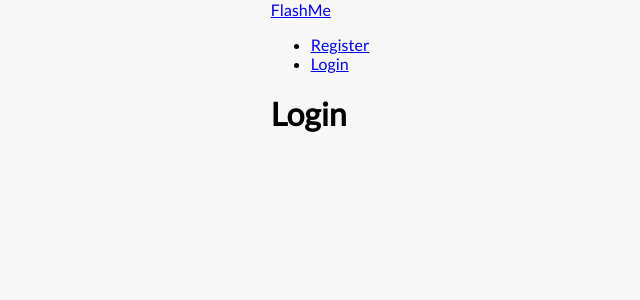
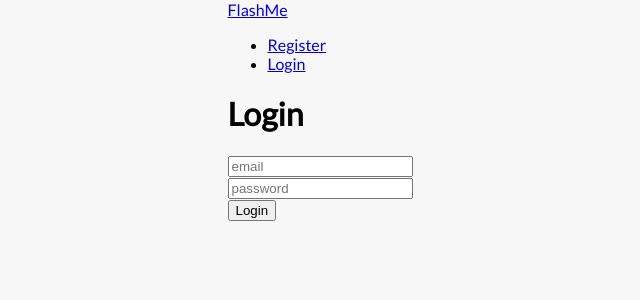
Before and after one commit to LeeTann/Flashcard-App, a React (Create React App) app in the folder client/: page /login in a window 1280 px wide. Shown: the top 300 px of the page, without its empty margins (320-960 px from the left). Built offline with nearby package versions, Linux system fonts and the light colour scheme.

Commit message:
Added login ability

```diff
--- a/client/src/components/login/Login.js
+++ b/client/src/components/login/Login.js
@@ -1,9 +1,66 @@
-import React from 'react'
+import React, { useState, useEffect, useContext } from 'react'
+import AuthContext from '../../context/auth/AuthContext'
 
-function Login() {
+function Login(props) {
+  const authContext = useContext(AuthContext)
+  const { loginUser, error, clearErrors, isAuthenticated } = authContext
+
+  const [formData, setFormData] = useState({ email: '', password: '' })
+  const { email, password } = formData
+
+  useEffect(() => {
+    if (isAuthenticated) {
+      props.history.push('/flashcard')
+    }
+    if (error === 'User already exist') {
+      alert(error, 'danger')
+      clearErrors()
+    }
+  }, [error, isAuthenticated, props.history])
+
+  const onChange = (e) => {
+    setFormData({ ...formData, [e.target.name]: e.target.value})
+  }
+
+  const handleSubmit = (e) => {
+    e.preventDefault()
+
+    if (email === '' || password === '') {
+      alert('Please enter all fields')
+    } else {
+      loginUser(formData)
+    }
+  }
+
   return (
     <div>
       <h1>Login</h1>
+      <form onSubmit={handleSubmit}>
+        <div className='form-group'>
+          <input
+            id='email'
+            name='email'
+            value={formData.email}
+            onChange={onChange}
+            required
+            type='email'
+            placeholder='email'
+          />
+        </div>
+        <div className='form-group'>
+          <input
+            id='password'
+            name='password'
+            value={formData.password}
+            onChange={onChange}
+            required
+            minLength='5'
+            type='password'
+            placeholder='password'
+          />
+        </div>
+        <input type='submit' value='Login' />
+      </form>
     </div>
   )
 }
--- a/client/src/components/register/Register.js
+++ b/client/src/components/register/Register.js
@@ -1,6 +1,5 @@
 import React, { useState, useEffect, useContext } from 'react'
 import AuthContext from '../../context/auth/AuthContext'
-import axios from 'axios'
 
 function Register(props) {
   const authContext = useContext(AuthContext)
@@ -11,7 +10,7 @@ function Register(props) {
 
   useEffect(() => {
     if (isAuthenticated) {
-      props.history.push('/')
+      props.history.push('/flashcard')
     }
     if (error === 'User already exist') {
       alert(error, 'danger')
--- a/client/src/context/auth/AuthReducer.js
+++ b/client/src/context/auth/AuthReducer.js
@@ -21,7 +21,7 @@ export default (state, action) => {
     case REGISTER_SUCCESS:
     case LOGIN_SUCCESS:
       console.log("action.payload", action.payload)
-      localStorage.setItem('token', action.payload.data.token)
+      localStorage.setItem('token', action.payload.token)
       return {
         ...state,
         ...action.payload,
--- a/client/src/context/auth/AuthState.js
+++ b/client/src/context/auth/AuthState.js
@@ -24,14 +24,6 @@ const AuthState = (props) => {
 
   const [state, dispatch] = useReducer(AuthReducer, initialState)
 
-//   // Set token
-//   const setAuthToken = (token) => {
-//   if (!token) {
-//     axios.defaults.headers['Authorization'] = token
-//   } else {
-//     delete axios.defaults.headers['Authorization']
-//   }
-// }
   // ACTIONS
   // Load User
   const loadUser = () => (dispatch, getState) => {
@@ -61,6 +53,8 @@ const AuthState = (props) => {
     console.log("token", token)
     if(token) {
       config.headers.authorization = token
+    } else {
+      delete config.headers.authorization
     }
     return config
   }
@@ -76,7 +70,7 @@ const AuthState = (props) => {
 
       dispatch({
         type: REGISTER_SUCCESS,
-        payload: res
+        payload: res.data
       })
       loadUser()
     } catch (err) {
@@ -100,6 +94,8 @@ const AuthState = (props) => {
         type: LOGIN_SUCCESS,
         payload: res.data
       })
+
+      loadUser()
     } catch (err) {
       dispatch({
         type: LOGIN_FAIL,
```
Also changed, not shown: client/src/components/register/Login.js (deleted), 1 other file (tests, documents, lock files or other folders).
